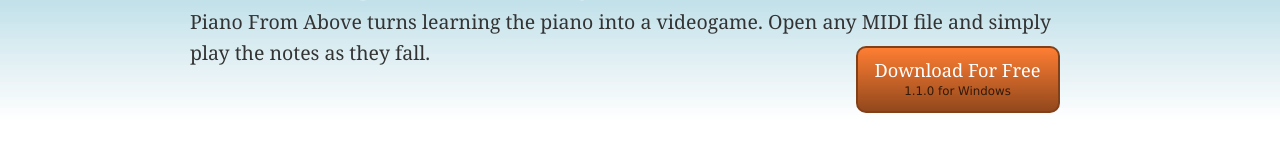
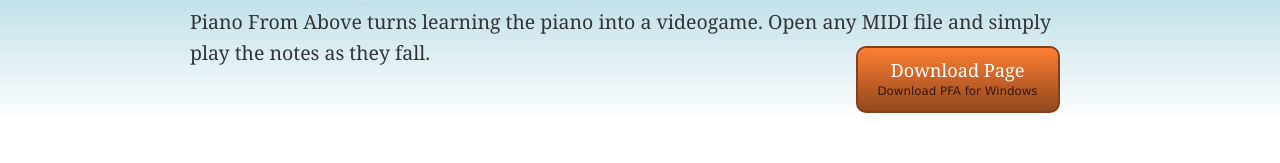
Before and after one commit to MyBlackMIDIScore/PFAMirror, a plain HTML site: page index.html in a window 1280 px wide. Shown: the part 172-335 px from the top of the page. Drawn offline with Linux system fonts and the light colour scheme.

Commit message:
Update index.html

```diff
--- a/index.html
+++ b/index.html
@@ -35,7 +35,7 @@
   <p class="bigwhite">Learning made easy</p>
   <p class="subtitle">Piano From Above turns learning the piano into a videogame. Open any MIDI file and simply play the notes as they fall.</p>
   <div class="download">
-    <a class="roundbtn" id="freebtn" href="download.html">Download For Free<span><br>1.1.0 for Windows</span></a>
+    <a class="roundbtn" id="freebtn" href="download.html">Download Page<span><br>Download PFA for Windows</span></a>
   </div>
 </div>
 
```
